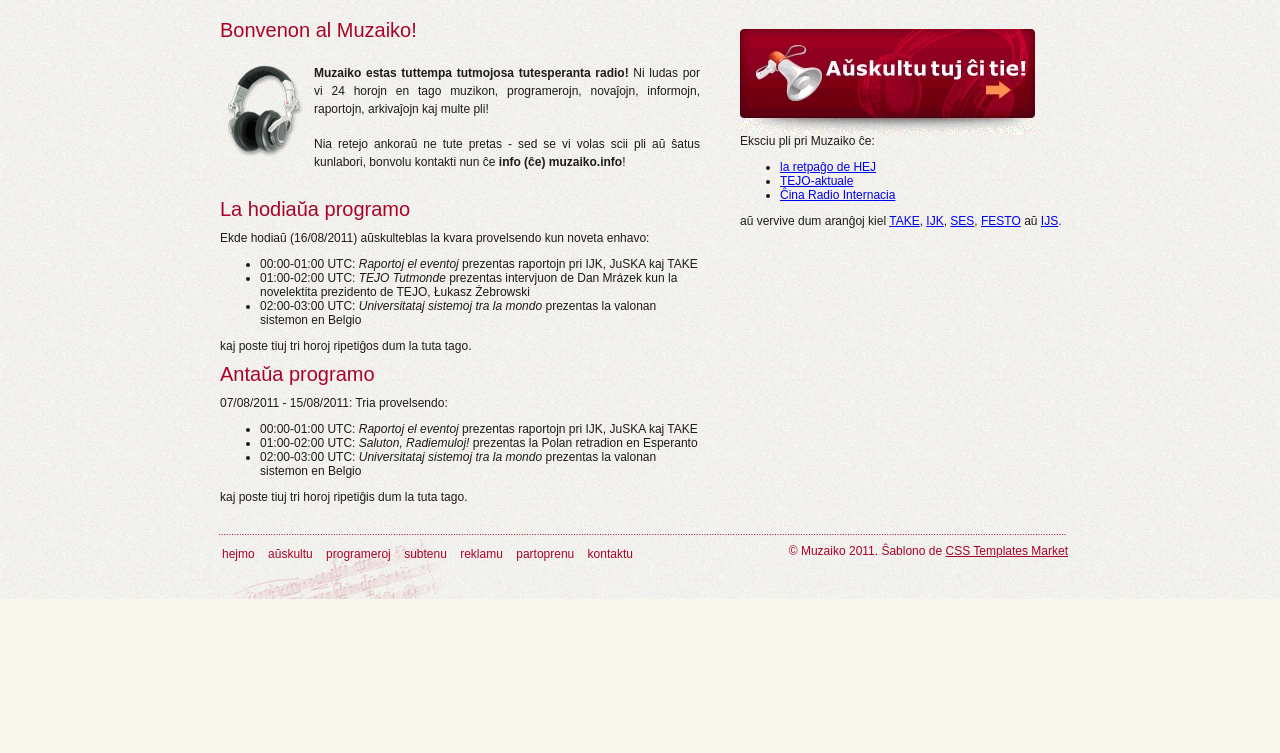
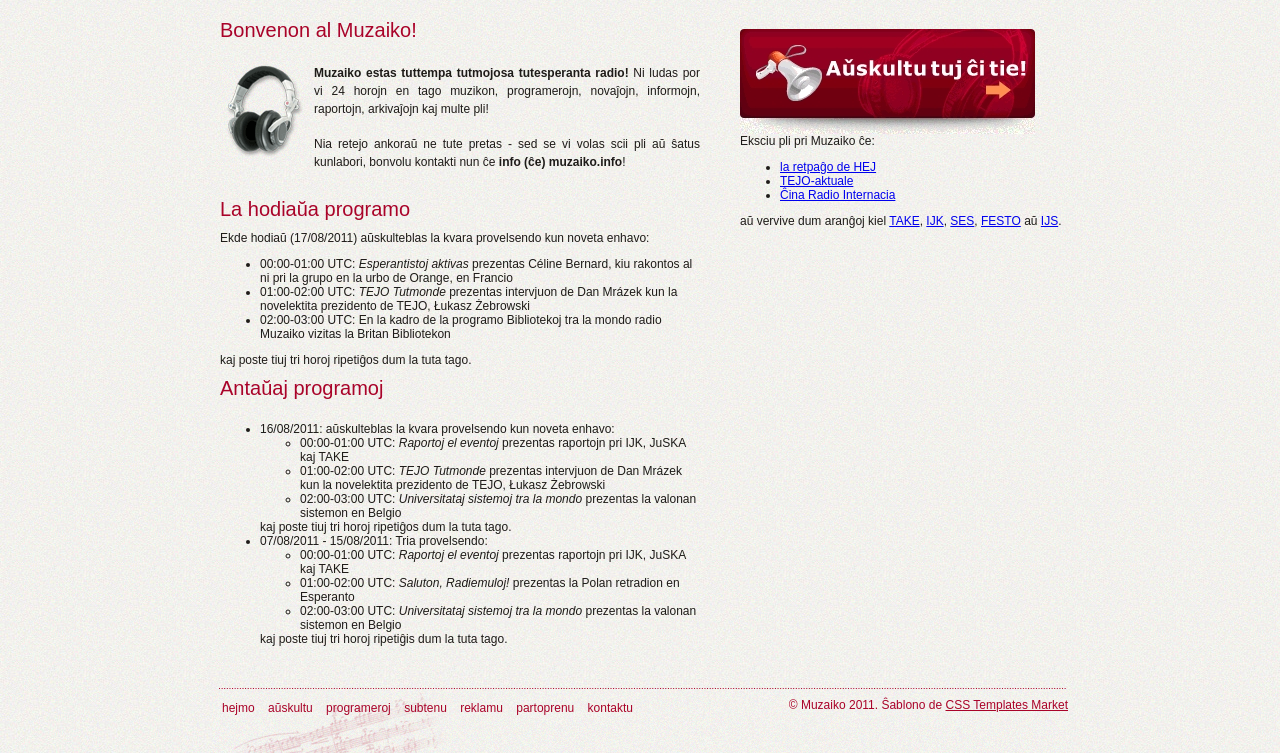
Before and after one commit to bpeel/Muzaiko, a PHP site: page / in a window 1280 px wide. Shown: the part 203-956 px from the top of the page. Before the commit the page ends 802 px from the top, so only its background shows below. Run offline with PHP 8.4, Linux system fonts and the light colour scheme; data that the repository does not hold is empty.

Commit message:
Ĝisdatigas la programon

```diff
--- a/index.php
+++ b/index.php
@@ -8,22 +8,34 @@
 </p>
 <p>Nia retejo ankoraŭ ne tute pretas - sed se vi volas scii pli aŭ ŝatus kunlabori, bonvolu kontakti nun ĉe <b>info (ĉe) muzaiko.info</b>!</p>
 <div class="title">La hodiaŭa programo</div>
-Ekde hodiaŭ (16/08/2011) aŭskulteblas la kvara provelsendo kun noveta enhavo:
+<div>
+Ekde hodiaŭ (17/08/2011) aŭskulteblas la kvara provelsendo kun noveta enhavo:
+<ul>
+<li>00:00-01:00 UTC: <i>Esperantistoj aktivas</i> prezentas Céline Bernard, kiu
+rakontos al ni pri la grupo en la urbo de Orange, en Francio</li>
+<li>01:00-02:00 UTC: <i>TEJO Tutmonde</i> prezentas intervjuon de Dan Mrázek kun la novelektita prezidento de TEJO, Łukasz Żebrowski</li>
+<li>02:00-03:00 UTC: En la kadro de la programo Bibliotekoj tra la mondo radio
+Muzaiko vizitas la Britan Bibliotekon</li>
+</ul>
+kaj poste tiuj tri horoj ripetiĝos dum la tuta tago.
+</div>
+<div class="title">Antaŭaj programoj</div>
+<ul>
+<li>16/08/2011: aŭskulteblas la kvara provelsendo kun noveta enhavo:
 <ul>
 <li>00:00-01:00 UTC: <i>Raportoj el eventoj</i> prezentas raportojn pri IJK, JuSKA kaj TAKE</li>
 <li>01:00-02:00 UTC: <i>TEJO Tutmonde</i> prezentas intervjuon de Dan Mrázek kun la novelektita prezidento de TEJO, Łukasz Żebrowski</li>
 <li>02:00-03:00 UTC: <i>Universitataj sistemoj tra la mondo</i> prezentas la valonan sistemon en Belgio</li>
 </ul>
-kaj poste tiuj tri horoj ripetiĝos dum la tuta tago.
-
-<div class="title">Antaŭa programo</div>
-07/08/2011 - 15/08/2011: Tria provelsendo:
+kaj poste tiuj tri horoj ripetiĝos dum la tuta tago.</li>
+<li>07/08/2011 - 15/08/2011: Tria provelsendo:
 <ul>
 <li>00:00-01:00 UTC: <i>Raportoj el eventoj</i> prezentas raportojn pri IJK, JuSKA kaj TAKE</li>
 <li>01:00-02:00 UTC: <i>Saluton, Radiemuloj!</i> prezentas la Polan retradion en Esperanto</li>
 <li>02:00-03:00 UTC: <i>Universitataj sistemoj tra la mondo</i> prezentas la valonan sistemon en Belgio</li>
 </ul>
-kaj poste tiuj tri horoj ripetiĝis dum la tuta tago.
+kaj poste tiuj tri horoj ripetiĝis dum la tuta tago.</li>
+</ul>
 
 <?php
 	function print_show($hour, $title, $desc, $num=0) {
```
